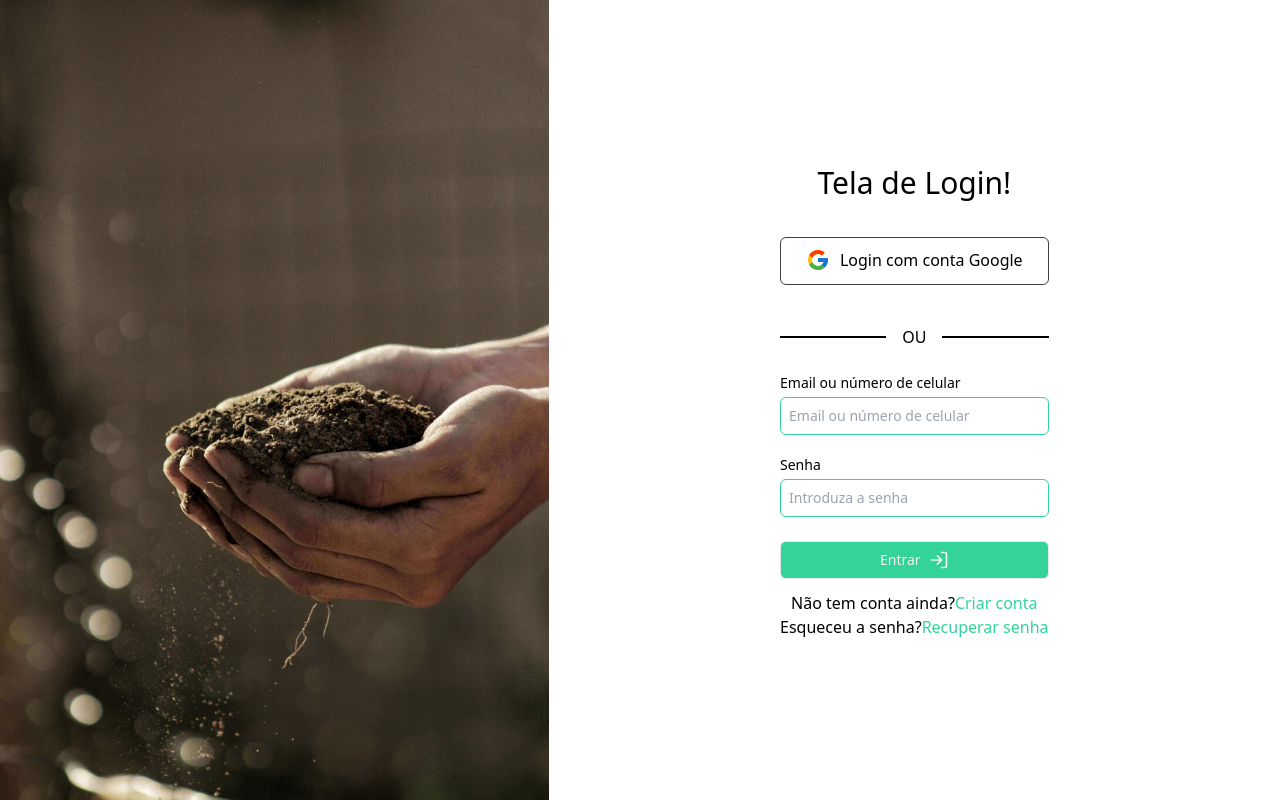
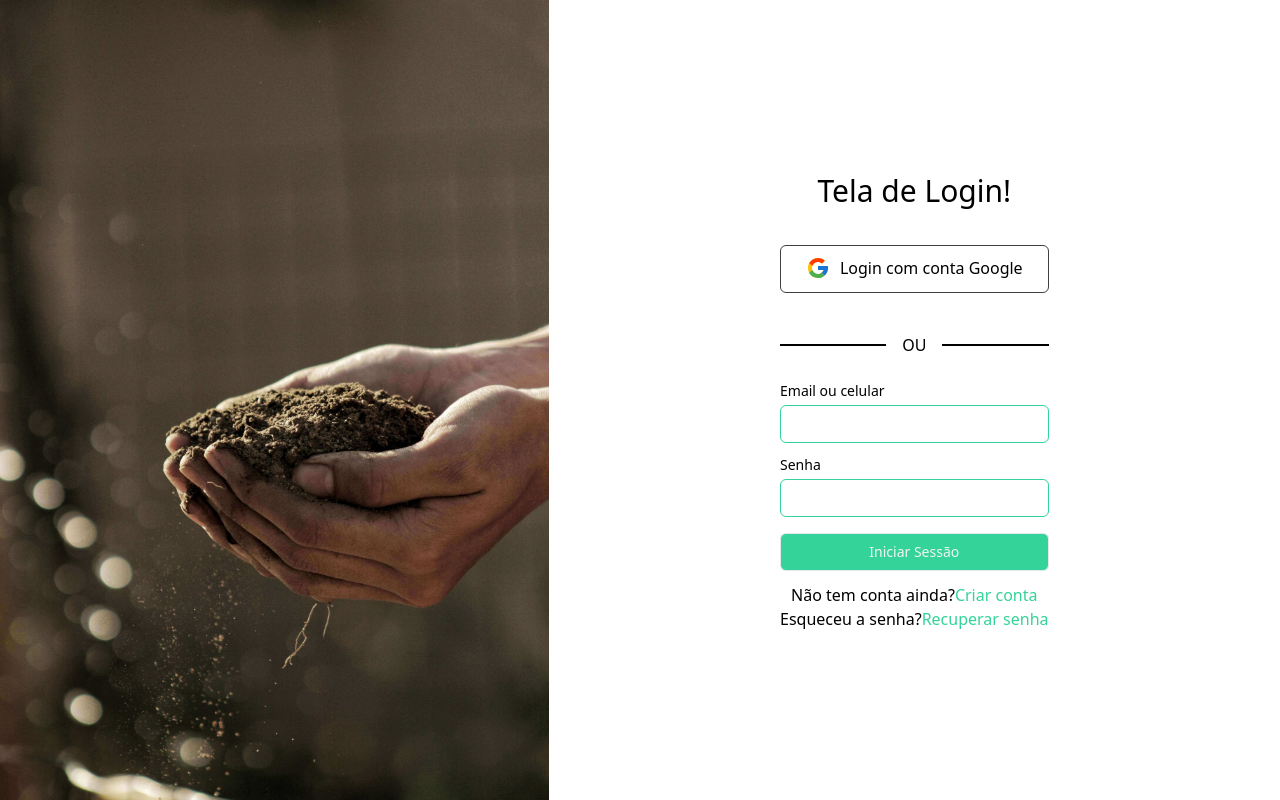
Before and after one commit to Joelaugusto/fsms-front-end, a Next.js app: page /auth/login in a window 1280 px wide. Built offline with nearby package versions, Linux system fonts and the light colour scheme.

Commit message:
feat: login form validation added

```diff
--- a/components/global/Input.tsx
+++ b/components/global/Input.tsx
@@ -19,9 +19,7 @@ const Input = (props: any) => {
             className="my-1 rounded-md border border-emerald-400 p-2 text-sm"
             onBlur={() => setVisited(true)}
           />
-          {!props.validated && visited ? (
-            <small className="text-red-500">{props.error}</small>
-          ) : null}
+          <small className="text-red-500">{props.error}</small>
         </div>
       )
     }
@@ -38,9 +36,7 @@ const Input = (props: any) => {
               <option key={index}>{option}</option>
             ))}
           </select>
-          {!props.validated && visited ? (
             <small className="text-red-500">{props.error}</small>
-          ) : null}
         </div>
       )
     }
@@ -48,8 +44,9 @@ const Input = (props: any) => {
       return (
         <div className="my-2 grid">
           <button
+            type="submit"
             {...props}
-            className="my-1 flex items-center justify-center gap-2 rounded-md border bg-emerald-400 p-2 text-sm text-gray-100"
+            className="disabled:cursor-wait my-1 flex items-center justify-center gap-2 rounded-md border bg-emerald-400 p-2 text-sm text-gray-100"
           >
             {props.value}
             {props.icon}
--- a/package.json
+++ b/package.json
@@ -18,7 +18,8 @@
     "react-leaflet": "^3.2.5",
     "react-stomp": "^5.1.0",
     "react-toastify": "^8.2.0",
-    "sockjs": "^0.3.24"
+    "sockjs": "^0.3.24",
+    "yup": "^0.32.11"
   },
   "devDependencies": {
     "@types/leaflet": "^1.7.9",
--- a/pages/auth/login.tsx
+++ b/pages/auth/login.tsx
@@ -1,45 +1,31 @@
 import type { NextPage } from 'next'
-import { useState } from 'react'
 import { useRouter } from 'next/router'
 import AuthContainer from '../../components/auth/container'
 import Input from '../../components/global/Input'
 import { FcGoogle } from 'react-icons/fc'
 import { FiLogIn } from 'react-icons/fi'
 import api from '../../utils/api'
-import validate from '../../utils/formValidate'
+import * as Yup from 'yup'
 import Link from 'next/link'
 import cookies from '../../utils/cookies'
 import Separator from '../../components/auth/separator'
 import 'react-toastify/dist/ReactToastify.css'
 import { toast, ToastContainer } from 'react-toastify'
+import { Formik } from 'formik'
 
 const Login: NextPage = (props: any) => {
-
-
-
-  const [email, setEmail] = useState('')
-  const [password, setPassword] = useState('')
-
-  const [isEmailValidated, setIsEmailValidated] = useState(false)
-  const [isPasswordValidated, setIsPasswordValidated] = useState(false)
 
   const router = useRouter()
 
 
-  const resetPassword = async (e: any) => {
-    e.preventDefault()
+  const resetPassword = async (form: {email:string, password:string}, setSubmitting: Function) => {
 
 
-
-    if(isEmailValidated && isPasswordValidated){
-
-
-      const response = await toast.promise(
+      setSubmitting(true)
+      try{
+      await toast.promise(
         api
-          .post(`auth`, {
-            password,
-            email,
-          })
+          .post(`auth`, form)
           .then((data: any) => {
             cookies.setAccessToken(data.data.accessToken, data.data.tokenTtl)
             router.push({ pathname: '/' })
@@ -50,47 +36,65 @@ const Login: NextPage = (props: any) => {
           error: 'Erro ao iniciar sessão! 🤯',
         }
       )
+      }catch(e){
+        setSubmitting(false)
       }
+      setSubmitting(false)
     }
 
   return (
     <AuthContainer title="Tela de Login!">
-      <ToastContainer/>
+      <ToastContainer />
       <button className="flex h-12 justify-center gap-2.5 rounded-md border border-solid border-zinc-700 bg-white p-2.5">
         <FcGoogle size={24} />
         <span>Login com conta Google</span>
       </button>
       <Separator>OU</Separator>
+      <Formik
+        initialValues={{ email: '', password: '' }}
+        validationSchema={Yup.object({
+          email: Yup.string().email('Email inválido').required('Email é obrigatório')
+          .required('Email é obrigatório'),
+          password: Yup.string().min(6,'Senha deve ter pelo menos 6 caractéres')
+          .max(20,'Senha deve ter no máximo 20 caractéres').required('Senha é obrigatória'),
+        })}
+        onSubmit={(values, { setSubmitting }) => {
+          resetPassword(values, setSubmitting)
+        }}
+      >
+        {({
+          values,
+          errors,
+          touched,
+          handleChange,
+          handleBlur,
+          handleSubmit,
+          isSubmitting,
+          /* and other goodies */
+        }) => (
+          <form onSubmit={handleSubmit} noValidate>
             <Input
+              label="Email ou celular"
               type="email"
-        placeholder="Email ou número de celular"
-        label="Email ou número de celular"
-        error="Introduza um email válido!"
-        value={email}
-        onChange={(e: any) => setEmail(e.target.value)}
-        onChangeCapture={() => {
-          setIsEmailValidated(validate.emailValidate(email))
-        }}
-        validated={isEmailValidated}
+              name="email"
+              onChange={handleChange}
+              onBlur={handleBlur}
+              value={values.email}
+              error={errors.email && touched.email && errors.email}
             />
             <Input
+              label="Senha"
               type="password"
-        placeholder="Introduza a senha"
-        label="Senha"
-        error="Senha Inválida!"
-        onChange={(e: any) => setPassword(e.target.value)}
-        value={password}
-        validated={isPasswordValidated}
-        onChangeCapture={() => {
-          setIsPasswordValidated(validate.validatePassword(password))
-        }}
+              name="password"
+              onChange={handleChange}
+              onBlur={handleBlur}
+              value={values.password}
+              error={errors.password && touched.password && errors.password}
             />
-      <Input
-        type="submit"
-        value="Entrar"
-        onClick={resetPassword}
-        icon={<FiLogIn size={20} />}
-      />
+            <Input type="submit" disabled={isSubmitting} value='Iniciar Sessão'/>
+          </form>
+        )}
+      </Formik>
       <span className="text-center">
         Não tem conta ainda?
         <Link href="/auth/register">
```
Also changed, not shown: 1 other file (tests, documents, lock files or other folders). Lines whose indentation alone changed are shown as unchanged.
